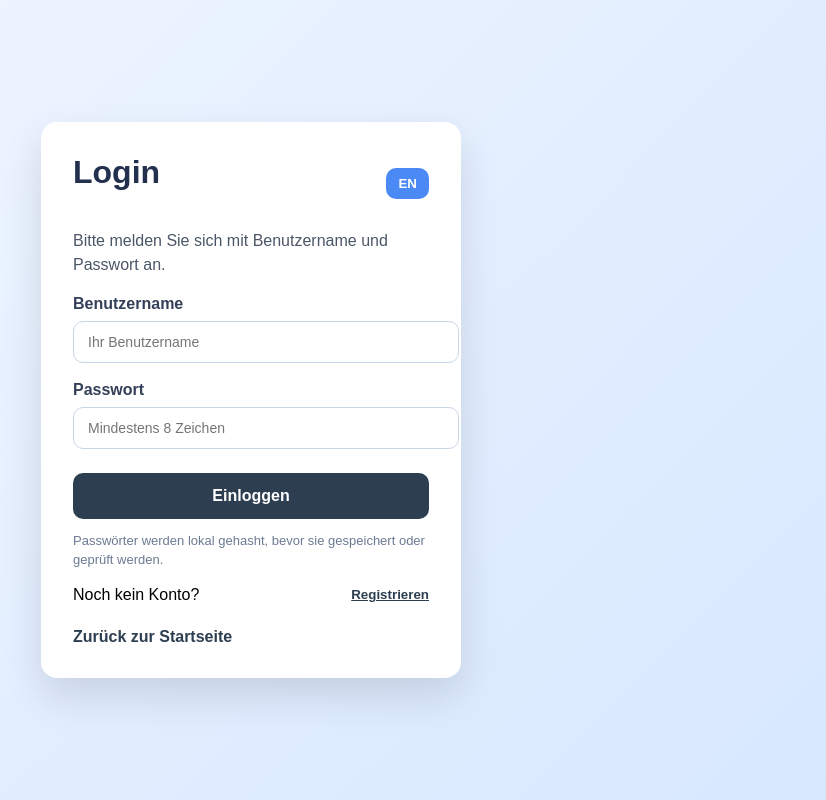
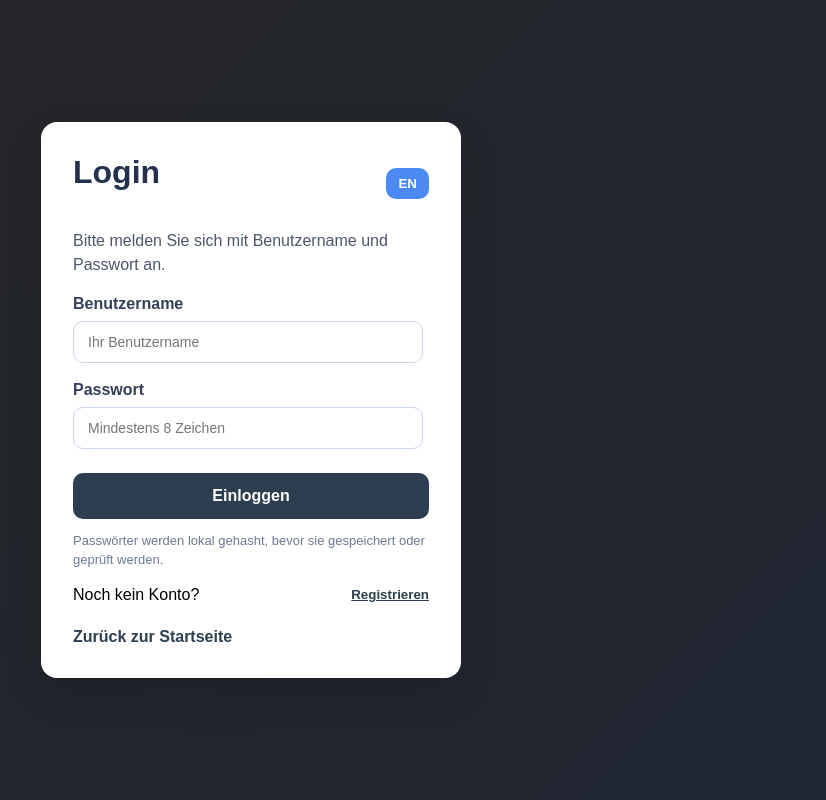
Before and after one commit to Noel-39/noel-web, a PHP site: page /login.html in a window 1280 px wide. Shown: the whole page, without its empty margins (389-1215 px from the left). Run offline with PHP 8.4, Linux system fonts and the light colour scheme.

Commit message:
login style is now dark

```diff
--- a/style/login.css
+++ b/style/login.css
@@ -1,7 +1,7 @@
 body {
     margin: 0;
     min-height: 100vh;
-    background: linear-gradient(135deg, #f2f7ff 0%, #d6e7ff 100%);
+    background: linear-gradient(135deg, #252525 0%, #1f2633 100%);
     font-family: Arial, sans-serif;
     display: flex;
     justify-content: center;
@@ -61,7 +61,7 @@ label {
 }
 
 input {
-    width: 100%;
+    width: 90%;
     padding: 12px 14px;
     border: 1px solid #c9d5e8;
     border-radius: 10px;
```
